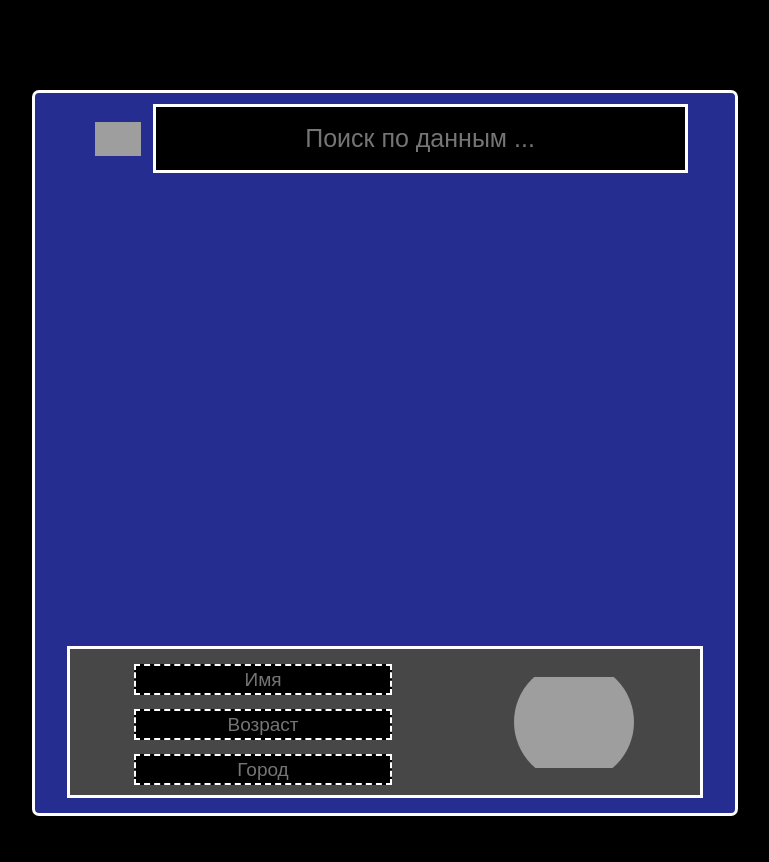
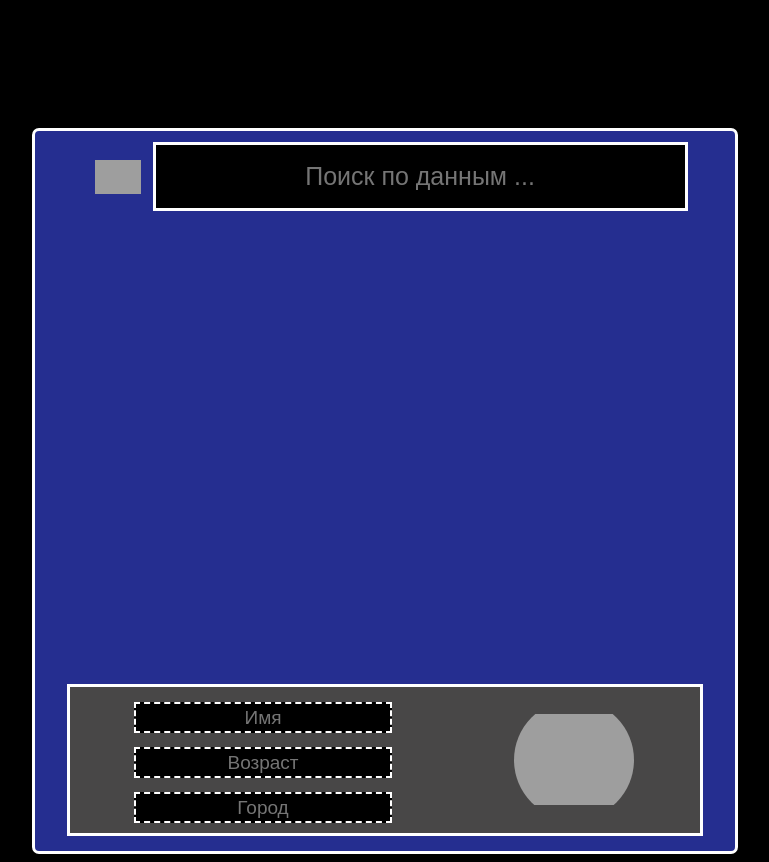
Before and after one commit to Matvey242/Task-22, a plain HTML site: page client/index.html in a window 1280 px wide. Shown: the whole page, without its empty margins (255-1024 px from the left). Before the commit the page ends 824 px from the top, so only its background shows below. Drawn offline with Linux system fonts and the light colour scheme; no server answers; grey boxes are pictures that could not be loaded.

Commit message:
all done

```diff
--- a/client/style.css
+++ b/client/style.css
@@ -5,7 +5,7 @@ body {
 }
 
 .container {
-    margin-top: 6.5%;
+    margin-top: 9.5%;
     width: 700px;
     height: 720px;
     background-color: rgb(37, 46, 144);
```
